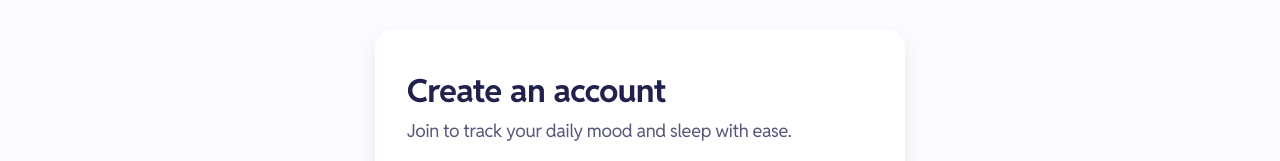
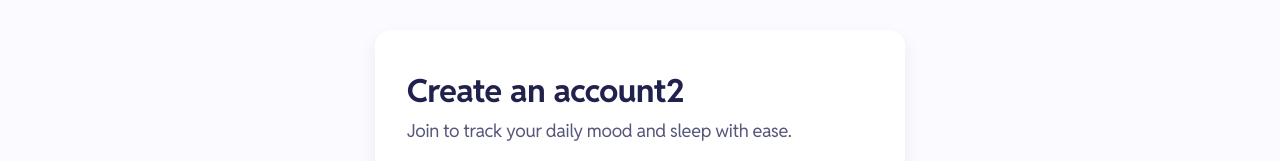
Before and after one commit to shesid2698/nuxtLog, a Nuxt app: page /sign-up in a window 1280 px wide. Shown: the part 138-299 px from the top of the page. Built offline with nearby package versions, Linux system fonts and the light colour scheme; no server answers.

Commit message:
測試更新

```diff
--- a/app/pages/sign-up.vue
+++ b/app/pages/sign-up.vue
@@ -45,7 +45,7 @@ watchEffect(() => {
             <div
                 class="md:mt-48px mt-32px md:w-530px w-343px box-border login-container md:px-32px px-16px py-40px mx-auto rounded-16px">
                 <div class="text-Reddit text-32px font-bold text-[#21214D] mb-8px tracking-[-0.3px]">Create an
-                    account
+                    account2
                 </div>
                 <div class="text-[#57577B] text-18px text-Reddit mb-32px tracking-[-0.3px]">Join to track your daily
                     mood and sleep with ease.</div>
```
